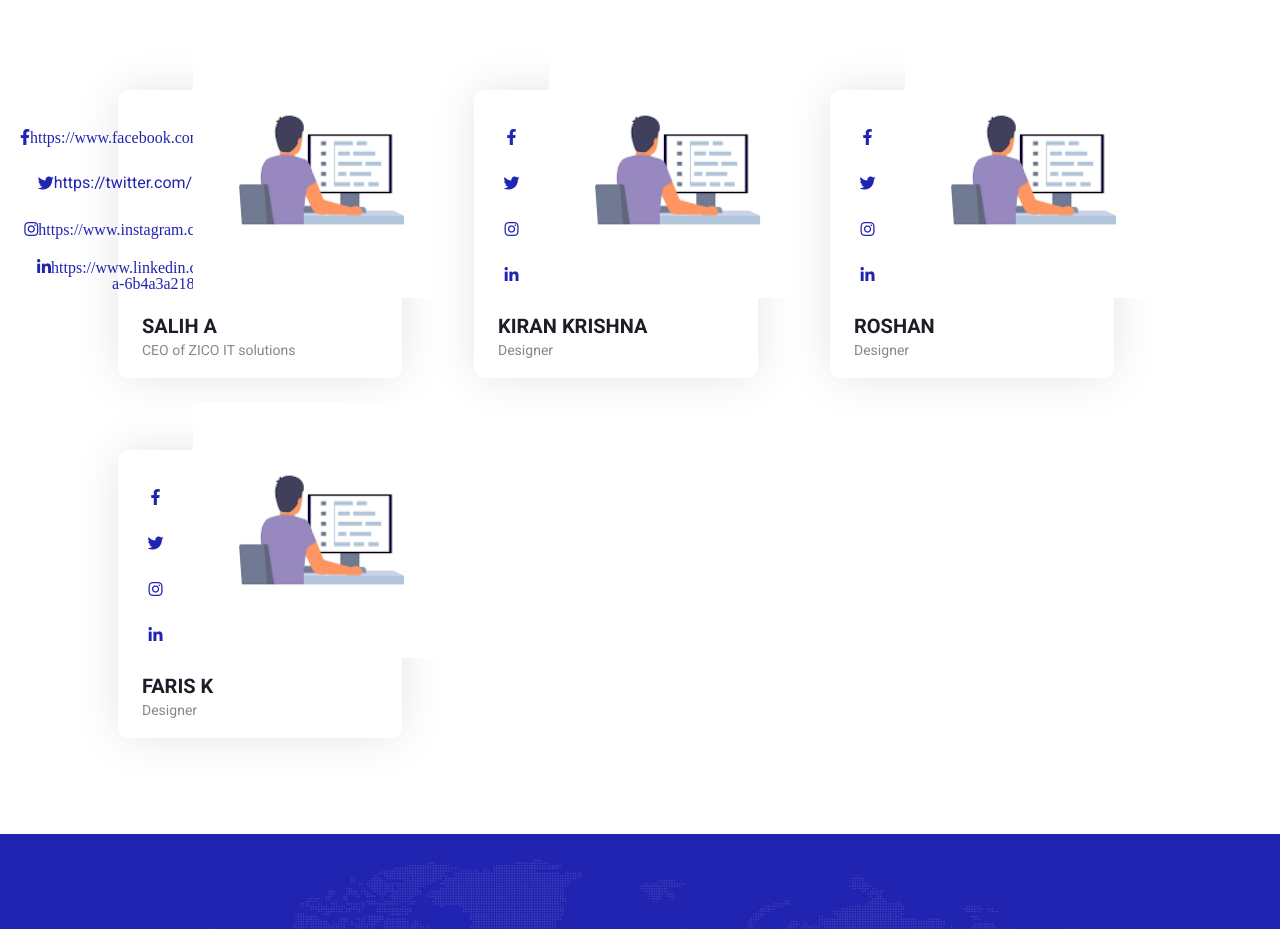
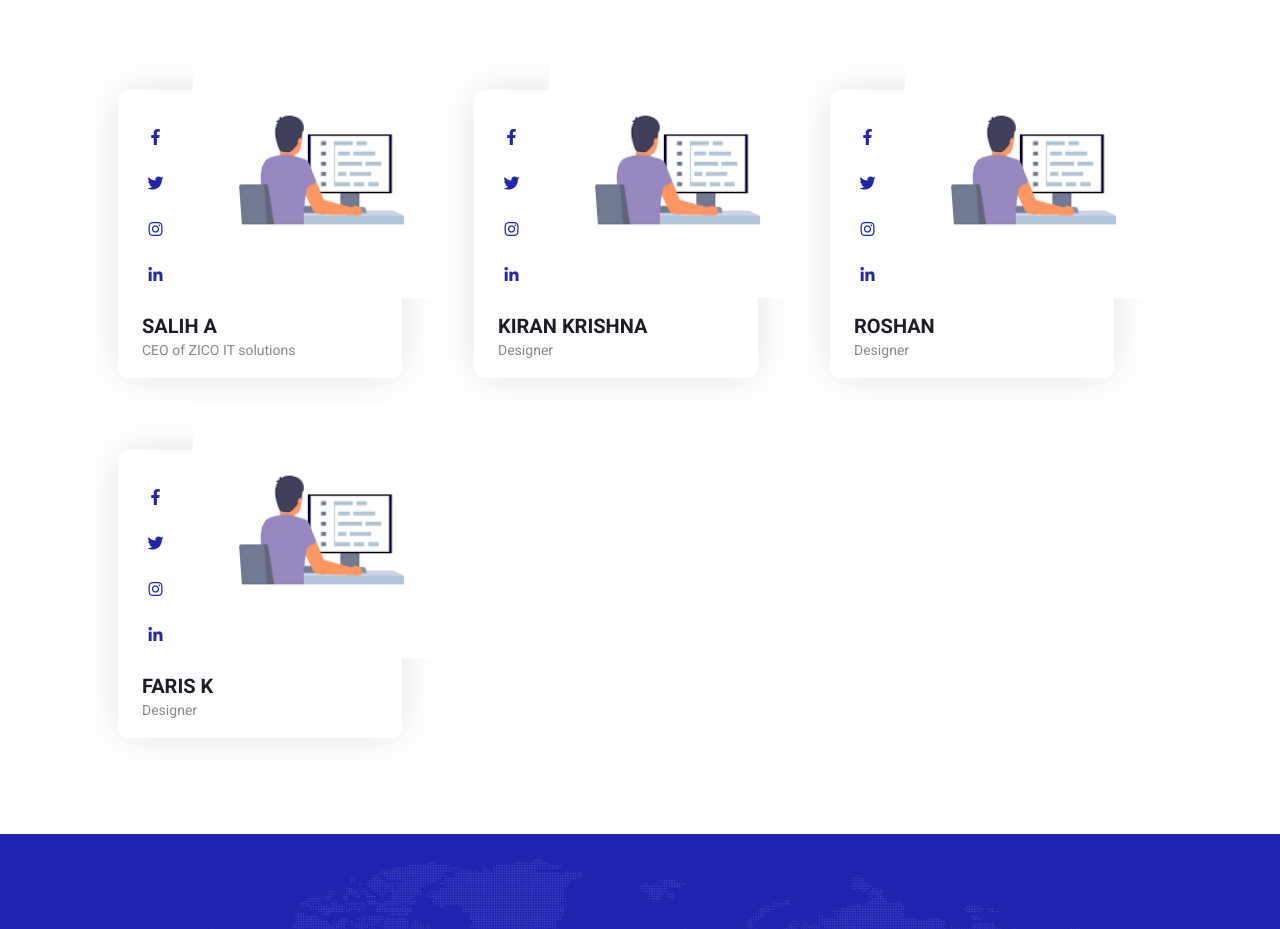
Before and after one commit to salihslx/ZICO-IT-Solutions, a plain HTML site: page index.html in a window 1280 px wide. Shown: the part 4060-4989 px from the top of the page. Drawn offline with nearby package versions, Linux system fonts and the light colour scheme.

Commit message:
Update index.html

```diff
--- a/index.html
+++ b/index.html
@@ -395,10 +395,10 @@
                         <div class="team-item">
                             <div class="d-flex">
                                 <div class="flex-shrink-0 d-flex flex-column align-items-center mt-4 pt-5" style="width: 75px;">
-                                    <a class="btn btn-square text-primary bg-white my-1" href=""><i class="fab fa-facebook-f">https://www.facebook.com/Salih%20sali</i></a>
-                                    <a class="btn btn-square text-primary bg-white my-1" href=""><i class="fab fa-twitter"></i>https://twitter.com/SalihsaliSlx</a>
-                                    <a class="btn btn-square text-primary bg-white my-1" href=""><i class="fab fa-instagram">https://www.instagram.com/_slx.____/</i></a>
-                                    <a class="btn btn-square text-primary bg-white my-1" href=""><i class="fab fa-linkedin-in">https://www.linkedin.com/in/salih-a-6b4a3a218/</i></a>
+                                    <a class="btn btn-square text-primary bg-white my-1" href=""><i class="fab fa-facebook-f"></i></a>
+                                    <a class="btn btn-square text-primary bg-white my-1" href=""><i class="fab fa-twitter"></i></a>
+                                    <a class="btn btn-square text-primary bg-white my-1" href=""><i class="fab fa-instagram"></i></a>
+                                    <a class="btn btn-square text-primary bg-white my-1" href=""><i class="fab fa-linkedin-in"></i></a>
                                 </div>
                                 <img class="img-fluid rounded w-100" src="img/team-2.png" alt="">
                             </div>
```
